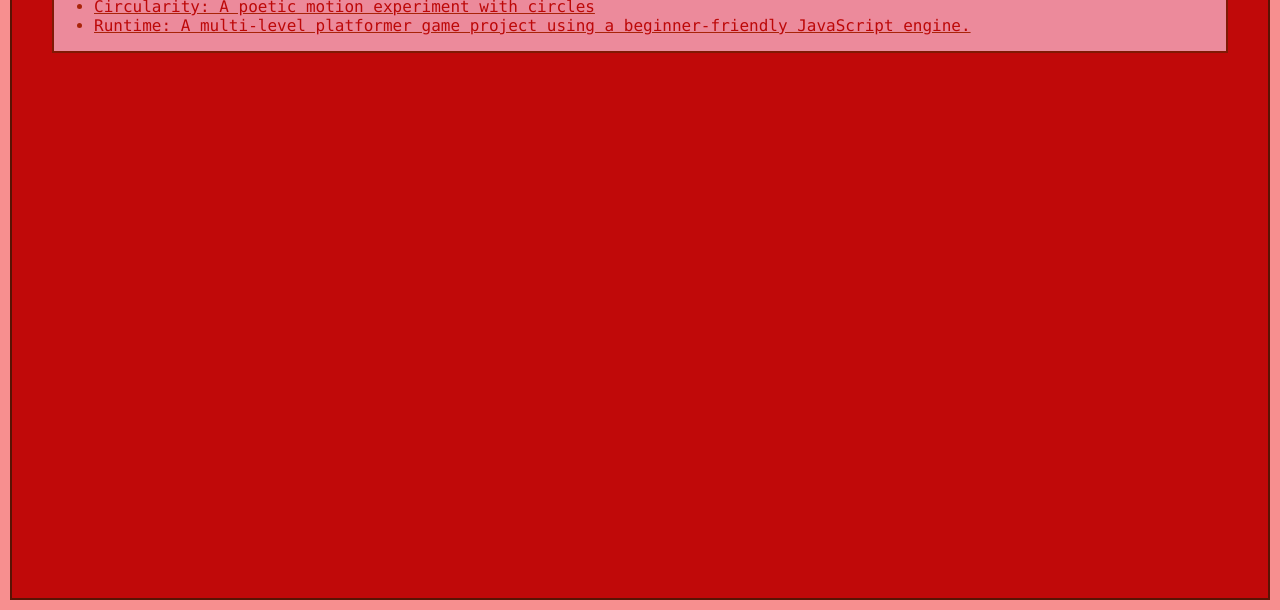
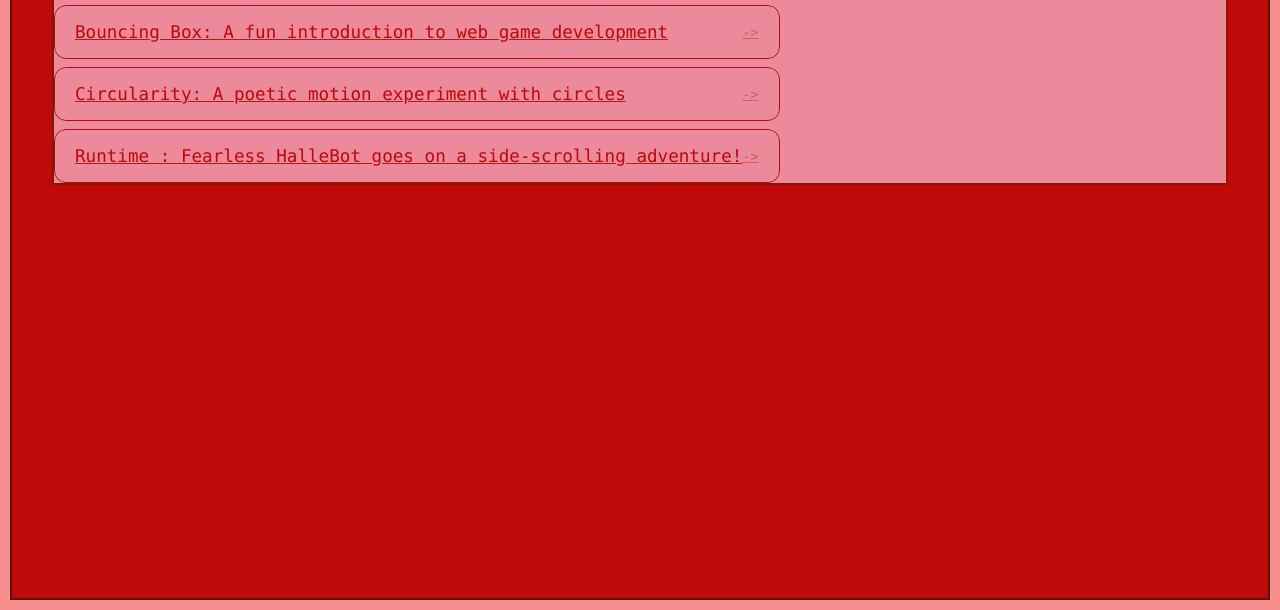
Before and after one commit to CreatorChara/CreatorChara.github.io, a plain HTML site: page portfolio.html in a window 1280 px wide. Shown: the part 210-820 px from the top of the page. Drawn offline with Linux system fonts and the light colour scheme.

Commit message:
portfolio with new intstructions, uglier but more modern ig

```diff
--- a/portfolio.html
+++ b/portfolio.html
@@ -34,7 +34,7 @@
   <a href="fsd-projects/circularity/">Circularity: A poetic motion experiment with circles</a>
 </li>
 <li>
-<a href="fsd-projects/runtime/"> Runtime: A multi-level platformer game project using a beginner-friendly JavaScript engine. </a>
+<a href="fsd-projects/runtime/"> Runtime : Fearless HalleBot goes on a side-scrolling adventure!</a>
   </li>
 </ul>
   </div>
--- a/style.css
+++ b/style.css
@@ -92,7 +92,7 @@ main {
 }
 
 .sidebar {
-    background: rgb(255, 206, 218);
+    background: rgb(255, 160, 183);
     margin-right: 25px;
     padding: 10px;
     color: rgb(168, 36, 9);
@@ -204,3 +204,45 @@ main {
     justify-content: center;
   }
 }
+#portfolio {
+  list-style: none;
+  margin: 0;
+  padding: 0;
+  width: 100%;
+  display: flex;
+  flex-direction: column;
+  gap: 8px;
+}
+#portfolio li {
+  border-radius: 12px;
+  overflow: hidden;
+}
+
+#portfolio a {
+  display: flex;
+  justify-content: space-between;
+  align-items: center;
+  text-decoration: none;
+  padding: 16px 20px;
+  font-size: 1.1rem;
+  font-weight: 500;
+  border: 1px solid;
+  border-radius: 12px;
+  transition: background 0.25s ease, color 0.25s ease, transform 0.25s ease;
+}
+
+#portfolio a:hover {
+  transform: translateX(4px);
+}
+
+#portfolio a::after {
+  content: "->";
+  font-size: 0.85rem;
+  opacity: 0.4;
+  transition: opacity 0.25s ease;
+  white-space: nowrap;
+}
+
+#portfolio a:hover::after {
+  opacity: 1;
+}
```
